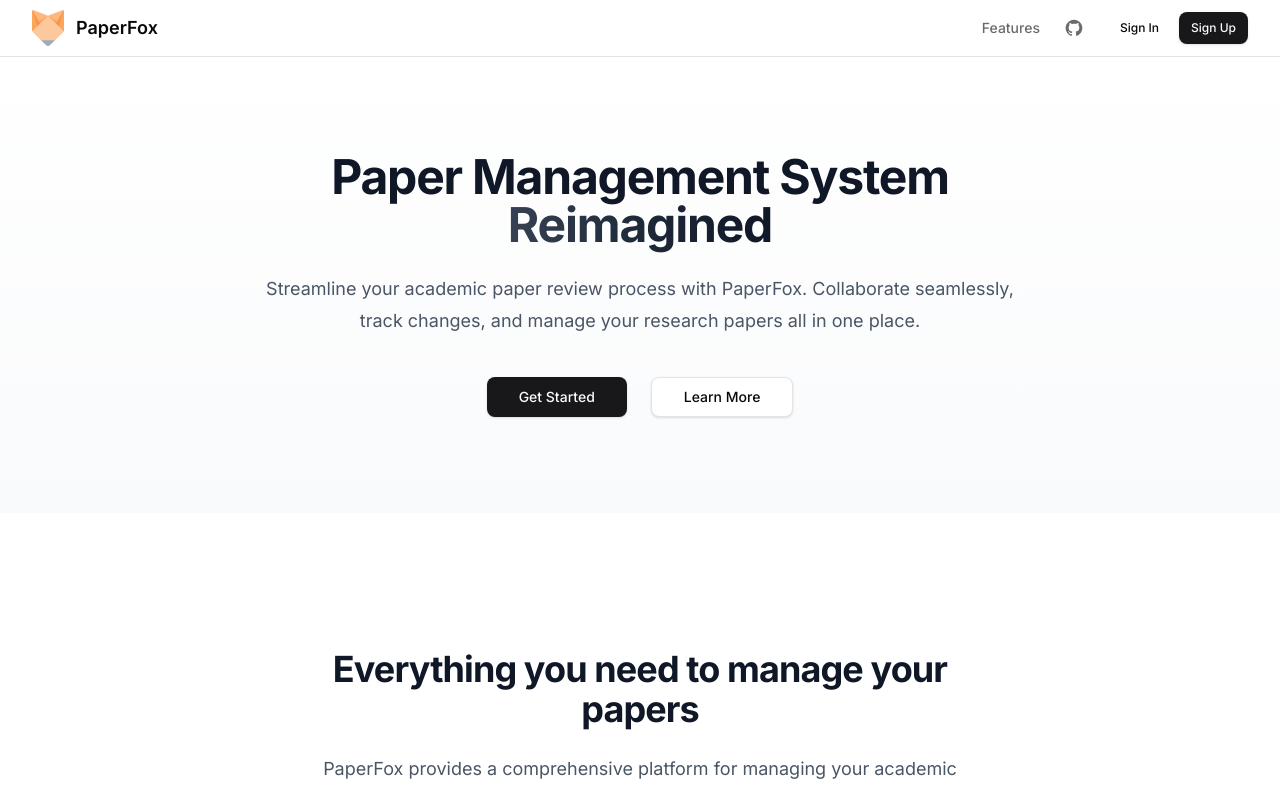
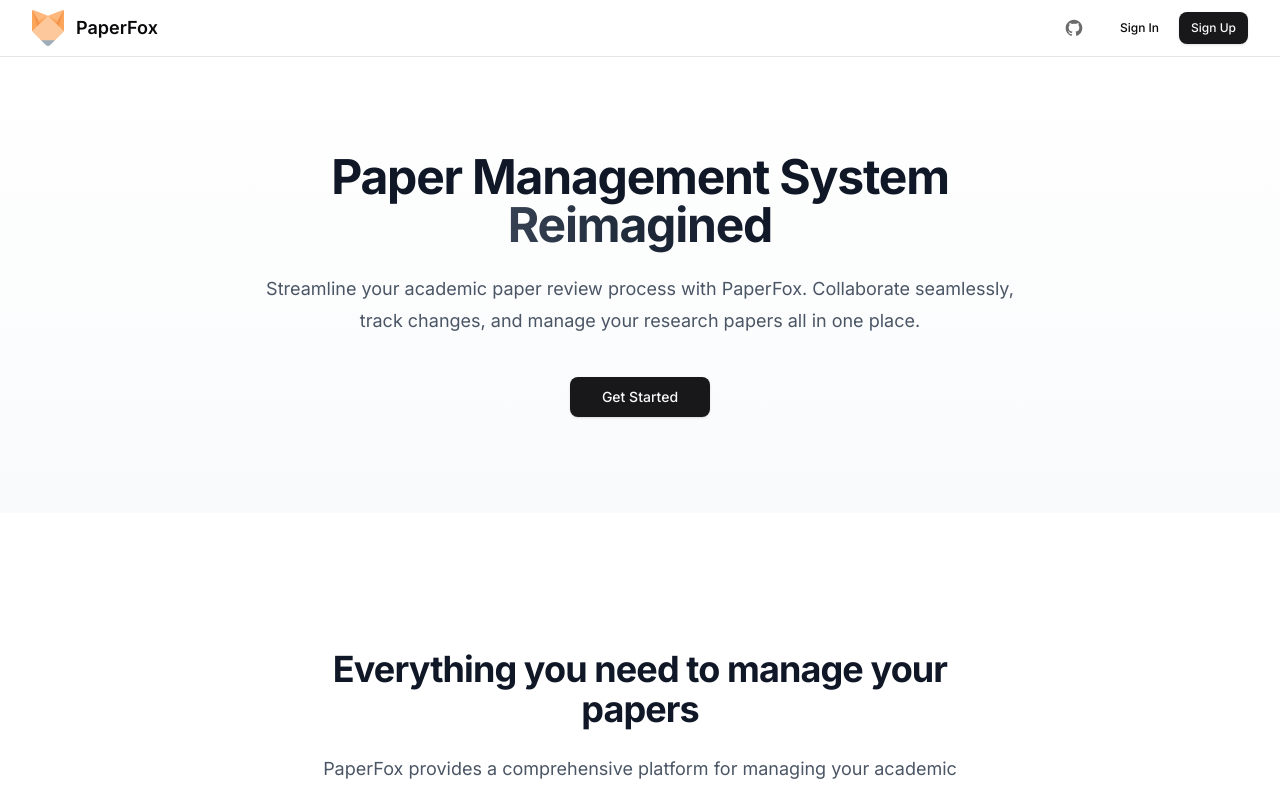
Before and after one commit to harrywang/paperfox, a Next.js app: page / in a window 1280 px wide. Shown: the top 791 px of the page. Built offline with nearby package versions, Linux system fonts and the light colour scheme; no server answers.

Commit message:
updated landing page

```diff
--- a/app/page.tsx
+++ b/app/page.tsx
@@ -53,11 +53,6 @@ export default function HomePage() {
                       Get Started
                     </Link>
                   </Button>
-                  <Button asChild variant="outline" size="lg">
-                    <Link href="#features">
-                      Learn More
-                    </Link>
-                  </Button>
                 </div>
               </div>
             </div>
--- a/components/header.tsx
+++ b/components/header.tsx
@@ -24,9 +24,6 @@ export function Header() {
           </div>
           <div className="flex items-center space-x-6">
             <nav className="flex items-center space-x-6 text-sm font-medium">
-              <Link href="#features" className="transition-colors hover:text-foreground/80 text-foreground/60">
-                Features
-              </Link>
               <a
                 href="https://github.com/harrywang/paperfox"
                 target="_blank"
```
